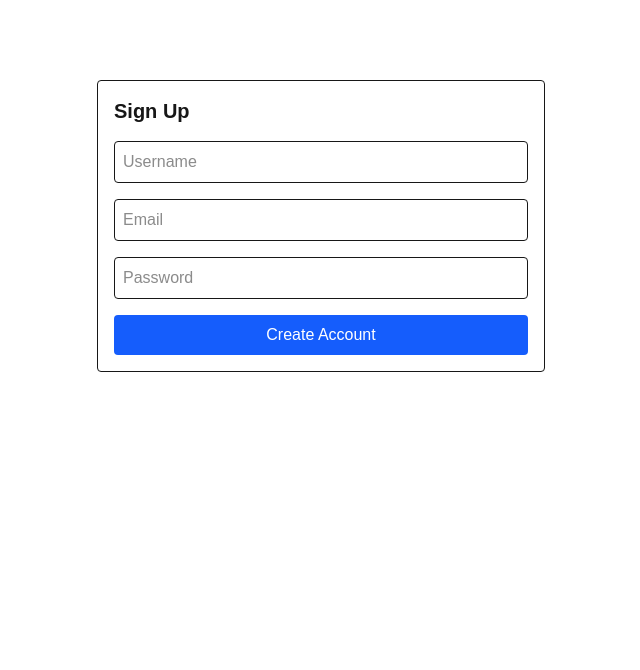
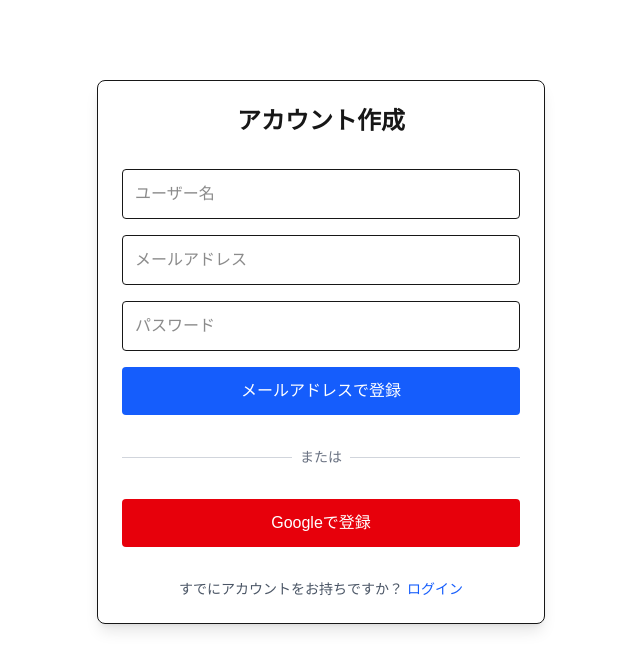
Before and after one commit to Sotaro-Ichii/linkrite, a Next.js app: page /signup in a window 1280 px wide. Shown: the top 670 px of the page, without its empty margins (319-959 px from the left). Built offline with nearby package versions, Linux system fonts and the light colour scheme; no server answers.

Commit message:
login add

```diff
--- a/src/app/(auth)/login/page.tsx
+++ b/src/app/(auth)/login/page.tsx
@@ -1,8 +1,8 @@
 "use client";
 
 import { useState } from "react";
-import { signInWithEmailAndPassword } from "firebase/auth";
-import { auth } from "@/lib/firebase";
+import { signInWithEmailAndPassword, signInWithPopup } from "firebase/auth";
+import { auth, googleProvider } from "@/lib/firebase";
 import { useRouter } from "next/navigation";
 
 export default function Login() {
@@ -20,30 +20,56 @@ export default function Login() {
     }
   };
 
+  const handleGoogleLogin = async () => {
+    try {
+      await signInWithPopup(auth, googleProvider);
+      router.push("/home");
+    } catch (err: any) {
+      setError(err.message);
+    }
+  };
+
   return (
-    <div className="flex flex-col gap-4 max-w-md mx-auto mt-20 p-4 border rounded">
-      <h1 className="text-xl font-bold">Login</h1>
+    <div className="flex flex-col gap-4 max-w-md mx-auto mt-20 p-6 border rounded-lg shadow-lg">
+      <h1 className="text-2xl font-bold text-center mb-4">ログイン</h1>
       <input
         type="email"
-        placeholder="Email"
-        className="border p-2 rounded"
+        placeholder="メールアドレス"
+        className="border p-3 rounded"
         value={email}
         onChange={(e) => setEmail(e.target.value)}
       />
       <input
         type="password"
-        placeholder="Password"
-        className="border p-2 rounded"
+        placeholder="パスワード"
+        className="border p-3 rounded"
         value={password}
         onChange={(e) => setPassword(e.target.value)}
       />
       <button
         onClick={handleLogin}
-        className="bg-green-600 text-white py-2 rounded hover:bg-green-700"
+        className="bg-blue-600 text-white py-3 rounded hover:bg-blue-700 transition"
       >
-        Log In
+        メールアドレスでログイン
       </button>
-      {error && <p className="text-red-500">{error}</p>}
+
+      <div className="relative my-4">
+        <div className="absolute inset-0 flex items-center">
+          <div className="w-full border-t border-gray-300"></div>
+        </div>
+        <div className="relative flex justify-center text-sm">
+          <span className="px-2 bg-white text-gray-500">または</span>
+        </div>
+      </div>
+
+      <button
+        onClick={handleGoogleLogin}
+        className="bg-red-600 text-white py-3 rounded hover:bg-red-700 transition"
+      >
+        Googleでログイン
+      </button>
+
+      {error && <p className="text-red-500 text-center mt-4">{error}</p>}
     </div>
   );
 }
--- a/src/app/(auth)/signup/page.tsx
+++ b/src/app/(auth)/signup/page.tsx
@@ -1,10 +1,11 @@
 "use client";
 
 import { useState } from "react";
-import { createUserWithEmailAndPassword, updateProfile } from "firebase/auth";
-import { doc, setDoc } from "firebase/firestore";
-import { auth, db } from "@/lib/firebase";
+import { createUserWithEmailAndPassword, updateProfile, signInWithPopup } from "firebase/auth";
+import { doc, setDoc, getDoc } from "firebase/firestore";
+import { auth, db, googleProvider } from "@/lib/firebase";
 import { useRouter } from "next/navigation";
+import Link from "next/link";
 
 export default function SignUp() {
   const router = useRouter();
@@ -14,13 +15,19 @@ export default function SignUp() {
   const [error, setError] = useState("");
 
   const handleSignUp = async () => {
+    if (!username) {
+      setError("ユーザー名を入力してください。");
+      return;
+    }
     try {
       const userCredential = await createUserWithEmailAndPassword(auth, email, password);
-      await updateProfile(userCredential.user, { displayName: username });
+      const user = userCredential.user;
+      await updateProfile(user, { displayName: username });
 
-      await setDoc(doc(db, "users", userCredential.user.uid), {
-        email,
-        username,
+      await setDoc(doc(db, "users", user.uid), {
+        uid: user.uid,
+        email: user.email,
+        displayName: username,
         createdAt: new Date(),
       });
 
@@ -30,37 +37,87 @@ export default function SignUp() {
     }
   };
 
+  const handleGoogleSignUp = async () => {
+    try {
+      const result = await signInWithPopup(auth, googleProvider);
+      const user = result.user;
+
+      const userDocRef = doc(db, "users", user.uid);
+      const userDocSnap = await getDoc(userDocRef);
+
+      // Firestoreにユーザーが存在しない場合のみ新規作成
+      if (!userDocSnap.exists()) {
+        await setDoc(userDocRef, {
+          uid: user.uid,
+          email: user.email,
+          displayName: user.displayName,
+          photoURL: user.photoURL,
+          createdAt: new Date(),
+        });
+      }
+
+      router.push("/home");
+    } catch (err: any) {
+      setError(err.message);
+    }
+  };
+
   return (
-    <div className="flex flex-col gap-4 max-w-md mx-auto mt-20 p-4 border rounded">
-      <h1 className="text-xl font-bold">Sign Up</h1>
+    <div className="flex flex-col gap-4 max-w-md mx-auto mt-20 p-6 border rounded-lg shadow-lg">
+      <h1 className="text-2xl font-bold text-center mb-4">アカウント作成</h1>
       <input
         type="text"
-        placeholder="Username"
-        className="border p-2 rounded"
+        placeholder="ユーザー名"
+        className="border p-3 rounded"
         value={username}
         onChange={(e) => setUsername(e.target.value)}
+        required
       />
       <input
         type="email"
-        placeholder="Email"
-        className="border p-2 rounded"
+        placeholder="メールアドレス"
+        className="border p-3 rounded"
         value={email}
         onChange={(e) => setEmail(e.target.value)}
       />
       <input
         type="password"
-        placeholder="Password"
-        className="border p-2 rounded"
+        placeholder="パスワード"
+        className="border p-3 rounded"
         value={password}
         onChange={(e) => setPassword(e.target.value)}
       />
       <button
         onClick={handleSignUp}
-        className="bg-blue-600 text-white py-2 rounded hover:bg-blue-700"
+        className="bg-blue-600 text-white py-3 rounded hover:bg-blue-700 transition"
       >
-        Create Account
+        メールアドレスで登録
       </button>
-      {error && <p className="text-red-500">{error}</p>}
+
+      <div className="relative my-4">
+        <div className="absolute inset-0 flex items-center">
+          <div className="w-full border-t border-gray-300"></div>
+        </div>
+        <div className="relative flex justify-center text-sm">
+          <span className="px-2 bg-white text-gray-500">または</span>
+        </div>
+      </div>
+
+      <button
+        onClick={handleGoogleSignUp}
+        className="bg-red-600 text-white py-3 rounded hover:bg-red-700 transition"
+      >
+        Googleで登録
+      </button>
+
+      {error && <p className="text-red-500 text-center mt-4">{error}</p>}
+
+      <p className="text-center text-sm text-gray-600 mt-4">
+        すでにアカウントをお持ちですか？{' '}
+        <Link href="/login" className="text-blue-600 hover:underline">
+          ログイン
+        </Link>
+      </p>
     </div>
   );
 }
```
